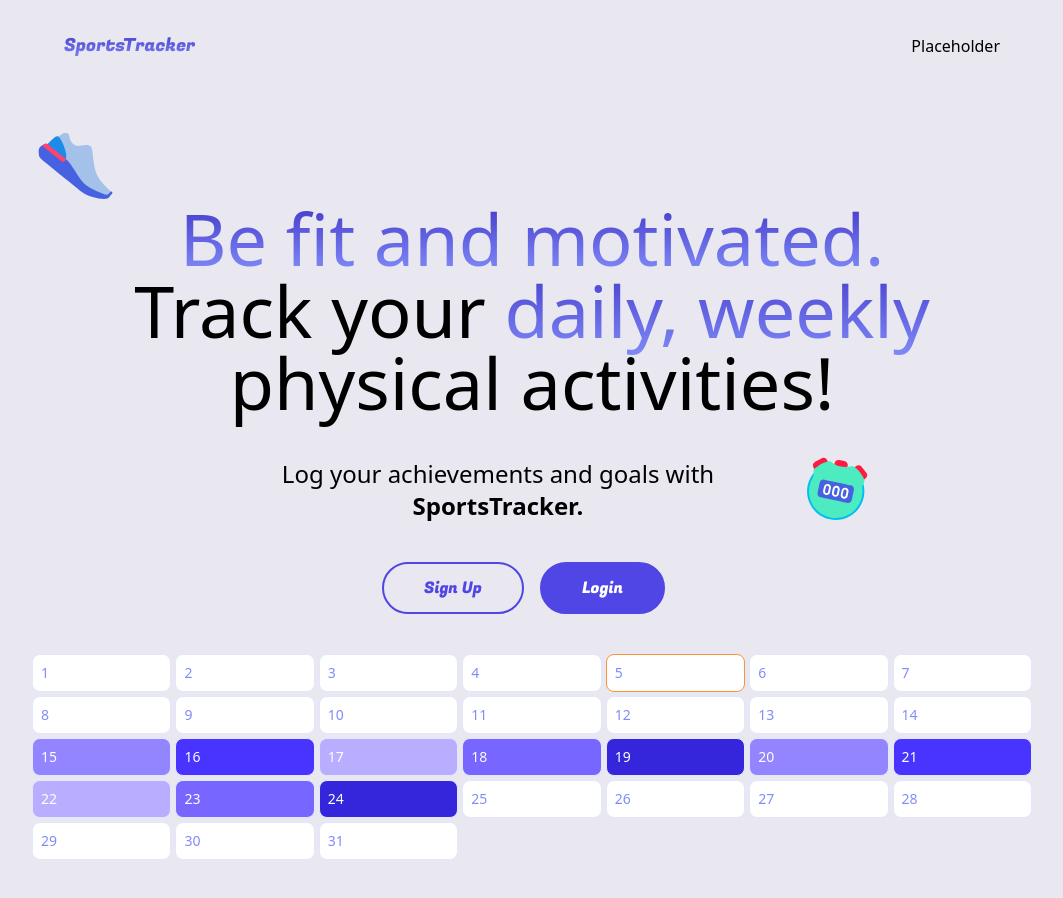
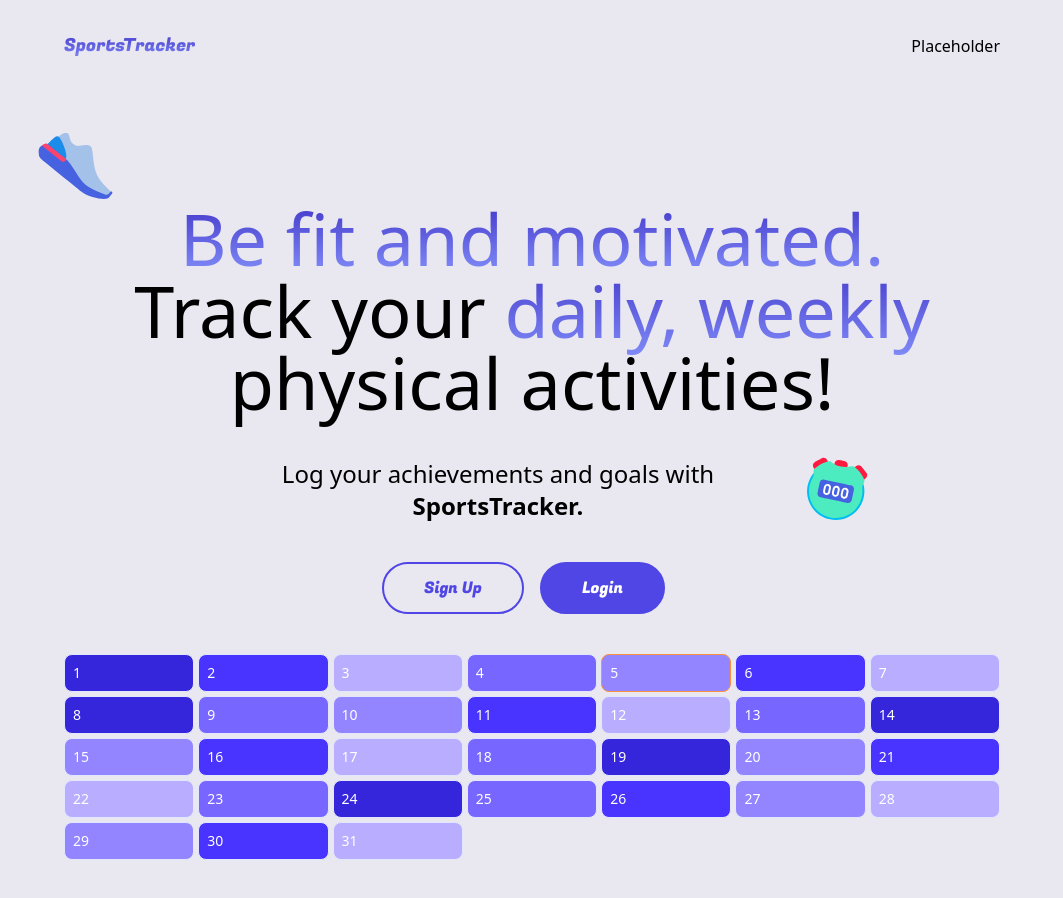
Before and after one commit to NotYourTypicalDeveloper/sports-tracker-calendar, a Next.js app: page / in a window 1280 px wide. Shown: the whole page, without its empty margins (108-1171 px from the left). After the commit the page ends 860 px from the top, so only its background shows below. Built offline with nearby package versions, Linux system fonts and the light colour scheme.

Commit message:
Added calendar to homepage, fixed TS error

```diff
--- a/app/page.tsx
+++ b/app/page.tsx
@@ -1,9 +1,13 @@
+import Calendar from "@/components/Calendar";
 import Hero from "@/components/Hero";
-
+import Container from "@/components/Container";
 export default function Home() {
   return (
     <div>
       <Hero />
+      <Container>
+        <Calendar demo />
+      </Container>
     </div>
   );
 }
--- a/components/Calendar.tsx
+++ b/components/Calendar.tsx
@@ -43,7 +43,7 @@ const data: IRating = {
 };
 
 interface ICalendarProps {
-  demo: IRating;
+  demo: boolean;
 }
 
 export default function Calendar(props: ICalendarProps) {
--- a/components/Container.tsx
+++ b/components/Container.tsx
@@ -5,5 +5,5 @@ type ContainerProps = {
 };
 export default function Container(props: ContainerProps) {
   const { children } = props;
-  return <main className="flex-auto">{children}</main>;
+  return <div className="flex-auto px-8">{children}</div>;
 }
--- a/components/Hero.tsx
+++ b/components/Hero.tsx
@@ -41,7 +41,6 @@ export default function Hero() {
       </div>
 
       <CTASection />
-      <Calendar />
     </div>
   );
 }
```
